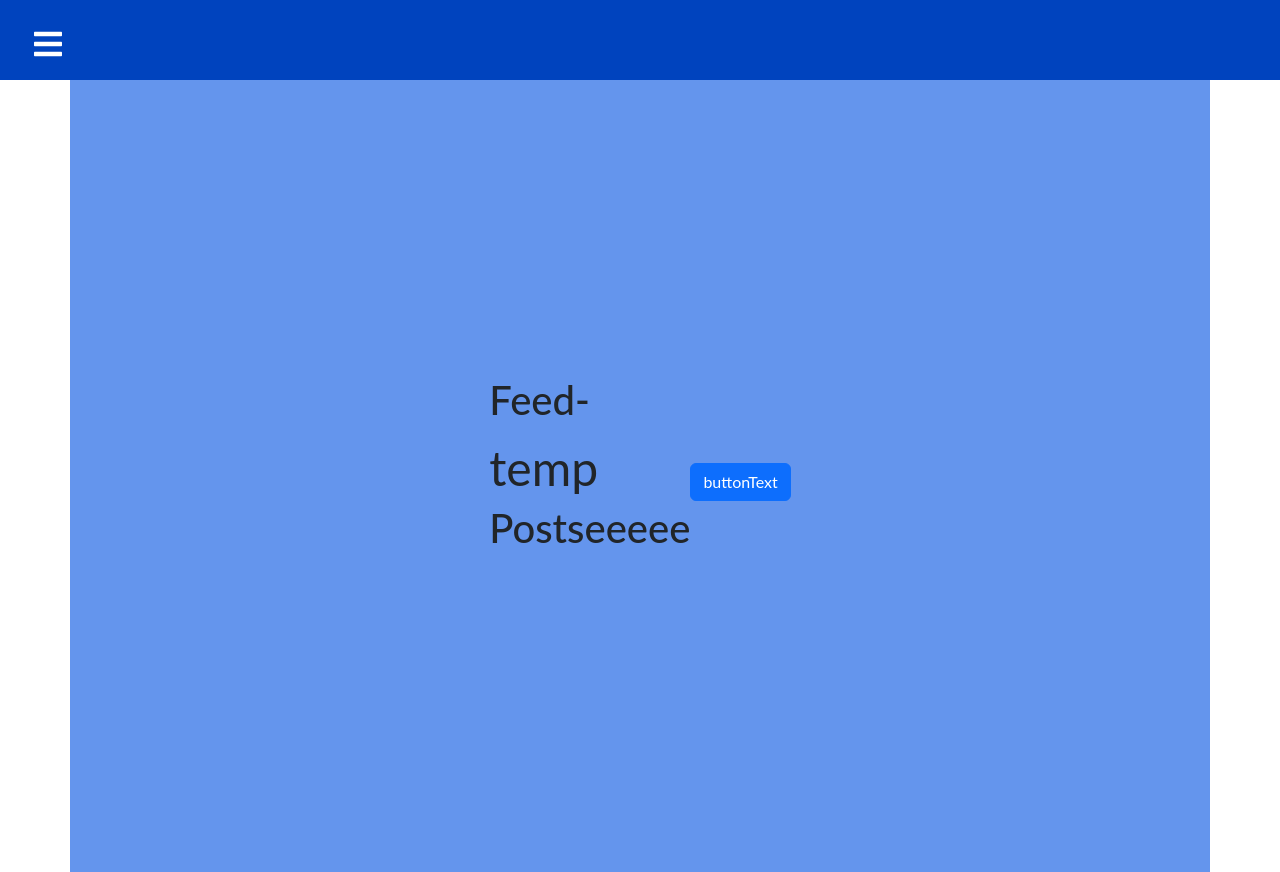
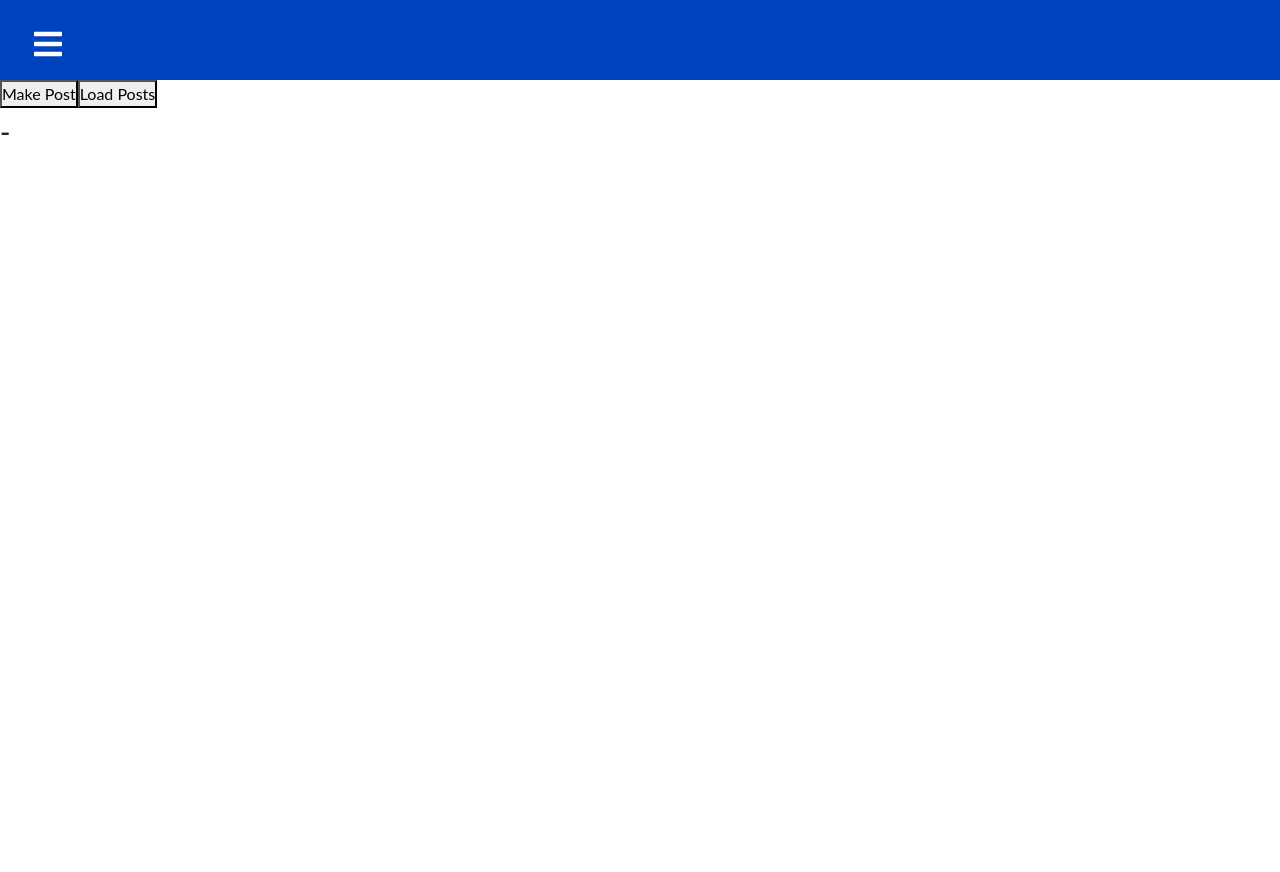
Before and after one commit to elifr/webcw2, a React (Create React App) app in the folder interface-service/: page /feed in a window 1280 px wide. Both pictures are taken after typing "Sample", "Sample" into the empty fields and a click on the button "Login". After the commit the page ends 800 px from the top, so only its background shows below. Built offline with nearby package versions, Linux system fonts and the light colour scheme.

Commit message:
added get latest post functionality

```diff
--- a/interface-service/src/pages/Feed.js
+++ b/interface-service/src/pages/Feed.js
@@ -1,12 +1,58 @@
-import React, { Component } from 'react'
+import React, { Component, useState } from 'react'
 import Axios from 'axios';
 import { Container, Form, Button } from 'react-bootstrap'
 import Posts from './../components/Posts'
 
 function Feed() {
 
-    const messages = "temp"; /*browserFeed()*/
+    const [title, setTitle] = useState("");
+    const [text, setText] = useState("");
+    const [username, setUserName] = useState("");
+    /*const [userId, setId] = useState("");*/
 
+    function getPost() {
+        Axios.defaults.baseURL = "http://localhost:4444";
+        Axios.get('/posts',  { crossdomain: true }).then(response => {
+            console.log(response.data.slice(-1)[0]);
+            setTitle(response.data.slice(-1)[0].title);
+            setText(response.data.slice(-1)[0].text);
+            console.log(response.data);
+            let id = response.data[0]._id;
+            Axios.get('/posts/' + id,  { crossdomain: true }).then(response => {
+                setUserName(response.data.username);
+            });
+        });
+        }
+
+    function setPost() {
+        const userId = "607d7a52ac3ab838bc665a75";
+        const newTitle = "title two";
+        const newText = "new content of post";
+
+        Axios.defaults.baseURL = "http://localhost:4444";
+        Axios.post('/posts',  {
+
+            UserId: userId,
+            title: newTitle,
+            text: newText,
+        }).then(response => {
+            console.log("post made");
+        });
+
+    }
+
+  return (
+      <div>
+        <button onClick={setPost}>Make Post</button>
+        <button onClick={getPost}>Load Posts</button>
+        <h1>{title}</h1>
+        <h3>{"-" + text}</h3>
+        <h4> {username} </h4>
+      </div>
+
+    )
+  }
+/*
     return (
         <Container className='feed'>
             <p>
@@ -21,7 +67,7 @@ function Feed() {
         </Container>
 
     )
-}
+}*/
 
 
 
@@ -35,13 +81,13 @@ function Feed() {
 
 
 
-
+/*
 
 const browserFeed = async () => {
     const response = await browse();
     console.log(response)
     /*setFeed(response.data.results);*/  // undefined
-    /*setIntialized(true);  */
+    /*setIntialized(true);
   };
 
 export const browse = () =>  {
@@ -50,7 +96,7 @@ export const browse = () =>  {
         return error;
     });
 };
-
+*/
 
 
 
--- a/interface-service/src/pages/Login.js
+++ b/interface-service/src/pages/Login.js
@@ -10,9 +10,6 @@ export default function Login({ onIdSubmit }) {
         e.preventDefault()
 
         onIdSubmit(idRef.current.value)
-
-
-
     }
 
     function createNewId() {
```
